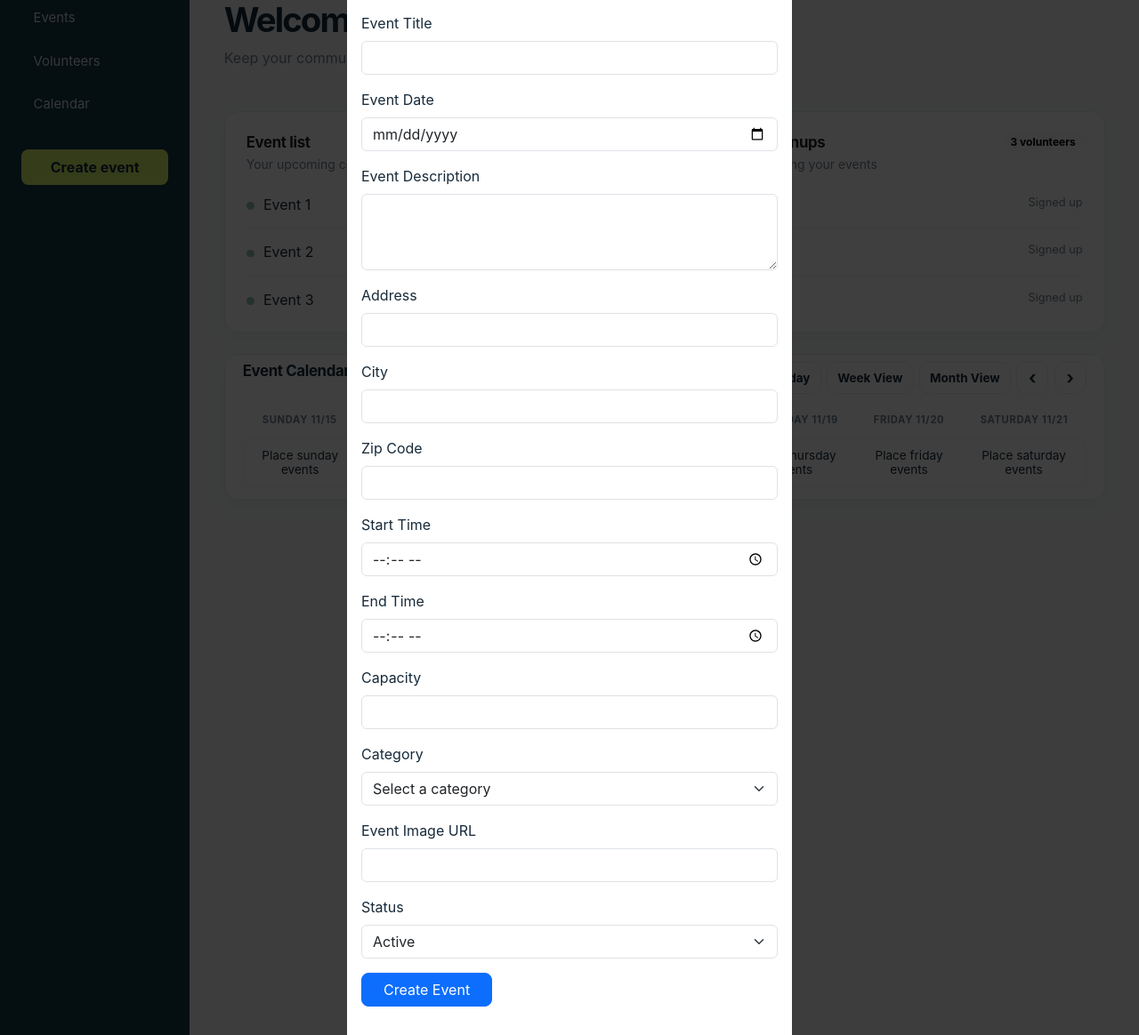
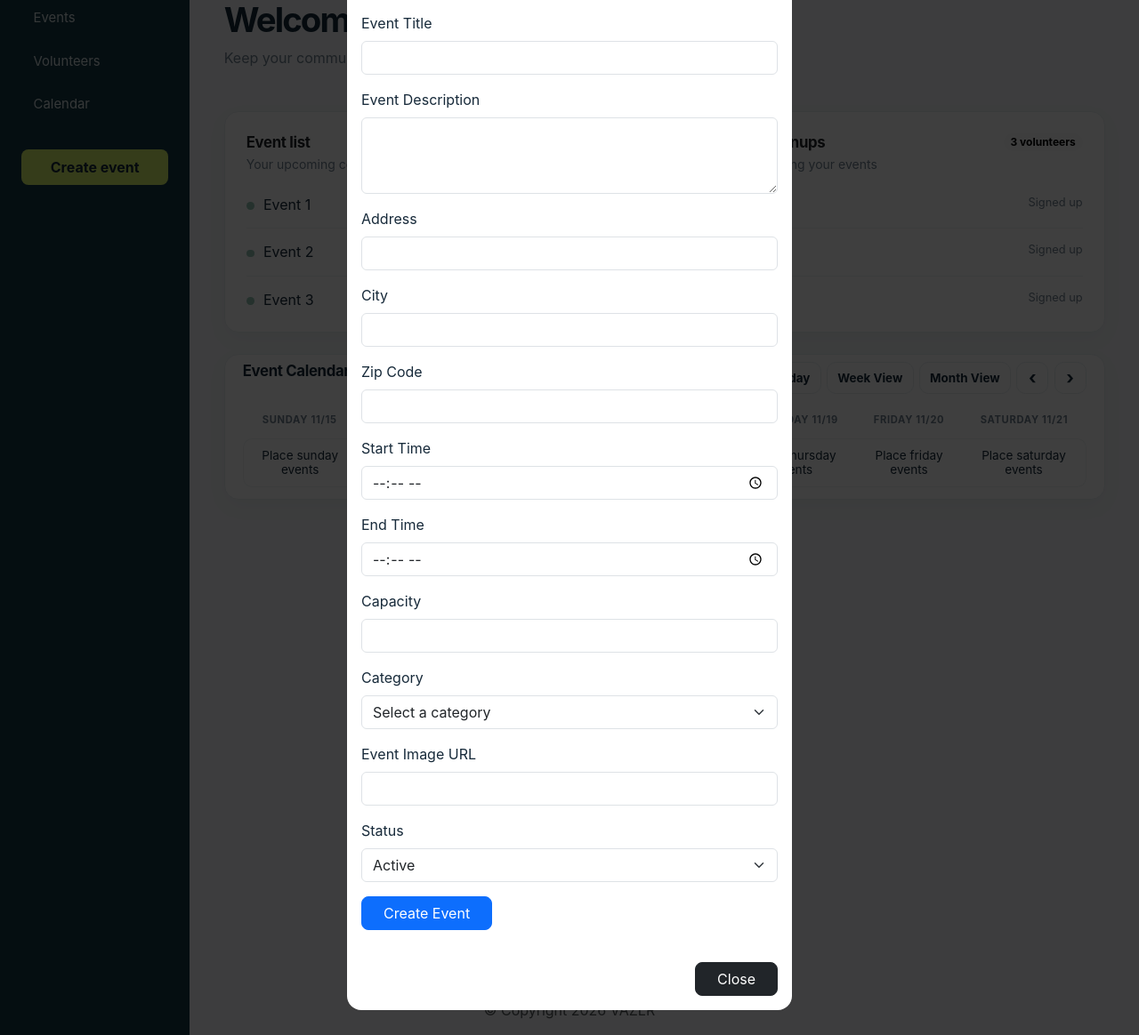
Before and after one commit to ZackM11/Vazlr, a Node server app: page /orgs-test in a window 1280 px wide, after a click on "Create event". Shown: the part 120-1284 px from the top of the page at 89% size. Run offline with Node 20, Linux system fonts and the light colour scheme; some libraries are stand-ins or nearby versions.

Commit message:
Started working on sending create event to backend

```diff
--- a/ProjectSourceCode/src/organizations.js
+++ b/ProjectSourceCode/src/organizations.js
@@ -106,7 +106,7 @@ router.post("/events", requireOrganization, async (req, res) => {
 	try {
 		// The user's role and an actual organizations row are both required.
 		const organization = await db.oneOrNone(
-			"SELECT user_id FROM organizations WHERE user_id = $1", //TODO: fix db query
+			"SELECT user_id FROM organizations WHERE user_id = $1 AND role = 'organization';", //TODO: fix db query
 			[organizationId],
 		);
 		if (!organization) {
@@ -114,7 +114,6 @@ router.post("/events", requireOrganization, async (req, res) => {
 				.status(403)
 				.json({ message: "Your account has no organization profile." });
 		}
-
 		const category = await db.oneOrNone(
 			"SELECT id FROM categories WHERE id = $1",
 			[vbody.eventCategory],
--- a/ProjectSourceCode/views/pages/org-dash.hbs
+++ b/ProjectSourceCode/views/pages/org-dash.hbs
@@ -1,41 +1,29 @@
 <!DOCTYPE html>
 <html lang="en">
+
 <head>
 	<meta charset="utf-8" />
 	<meta name="viewport" content="width=device-width, initial-scale=1" />
 	<title>Organization Dashboard | Vazlr</title>
-		<link
-			href="https://cdn.jsdelivr.net/npm/bootstrap@5.3.8/dist/css/bootstrap.min.css"
-			rel="stylesheet"
-			integrity="sha384-sRIl4kxILFvY47J16cr9ZwB07vP4J8+LH7qKQnuqkuIAvNWLzeN8tE5YBujZqJLB"
-			crossorigin="anonymous"
-		/>
+	<link href="https://cdn.jsdelivr.net/npm/bootstrap@5.3.8/dist/css/bootstrap.min.css" rel="stylesheet"
+		integrity="sha384-sRIl4kxILFvY47J16cr9ZwB07vP4J8+LH7qKQnuqkuIAvNWLzeN8tE5YBujZqJLB" crossorigin="anonymous" />
 	<link href="/css/dashboard.css" rel="stylesheet" />
 </head>
 
 <body class="dashboard-page">
 	<div class="container-fluid p-0">
 		<div class="row g-0 dashboard-shell">
-				<aside
-					class="col-md-3 col-xl-2 dashboard-sidebar"
-					aria-label="Organization dashboard navigation"
-				>
+			<aside class="col-md-3 col-xl-2 dashboard-sidebar" aria-label="Organization dashboard navigation">
 				<p class="sidebar-label">Workspace</p>
 				<nav class="d-grid gap-1">
 					<a class="sidebar-link" href="#events">Events</a>
-						<a class="sidebar-link" href="#volunteers"
-							>Volunteers</a
-						>
+					<a class="sidebar-link" href="#volunteers">Volunteers</a>
 					<a class="sidebar-link" href="#calendar">Calendar</a>
 				</nav>
 
 				<div class="sidebar-actions">
-						<button
-							class="btn btn-create-event rounded-3 py-2"
-							type="button"
-							data-bs-toggle="modal"
-							data-bs-target="#createEventModal"
-						>
+					<button class="btn btn-create-event rounded-3 py-2" type="button" data-bs-toggle="modal"
+						data-bs-target="#createEventModal">
 						Create event
 					</button>
 				</div>
@@ -55,136 +43,66 @@
 					</header>
 
 					<div class="row g-3 g-lg-4 mb-3 mb-lg-4">
-							<section
-								class="col-lg-6"
-								id="events"
-								aria-labelledby="events-title"
-							>
+						<section class="col-lg-6" id="events" aria-labelledby="events-title">
 							<div class="card dashboard-card">
 								<div class="card-body">
-										<div
-											class="d-flex justify-content-between align-items-start mb-2"
-										>
+									<div class="d-flex justify-content-between align-items-start mb-2">
 										<div>
-												<h2
-													class="section-title"
-													id="events-title"
-												>
+											<h2 class="section-title" id="events-title">
 												Event list
 											</h2>
-												<p
-													class="section-subtitle small mb-0 mt-1"
-												>
+											<p class="section-subtitle small mb-0 mt-1">
 												Your upcoming community
 												events
 											</p>
 										</div>
-											<span
-												class="badge rounded-pill text-bg-light"
-												>3 events</span
-											>
+										<span class="badge rounded-pill text-bg-light">3 events</span>
 									</div>
 									<ul class="list-group list-group-flush">
 										<li class="list-group-item">
-												<span
-													class="list-indicator"
-													aria-hidden="true"
-												></span
-												>Event 1
-												<span
-													class="list-meta float-end"
-													>Upcoming</span
-												>
+											<span class="list-indicator" aria-hidden="true"></span>Event 1
+											<span class="list-meta float-end">Upcoming</span>
 										</li>
 										<li class="list-group-item">
-												<span
-													class="list-indicator"
-													aria-hidden="true"
-												></span
-												>Event 2
-												<span
-													class="list-meta float-end"
-													>Upcoming</span
-												>
+											<span class="list-indicator" aria-hidden="true"></span>Event 2
+											<span class="list-meta float-end">Upcoming</span>
 										</li>
 										<li class="list-group-item">
-												<span
-													class="list-indicator"
-													aria-hidden="true"
-												></span
-												>Event 3
-												<span
-													class="list-meta float-end"
-													>Upcoming</span
-												>
+											<span class="list-indicator" aria-hidden="true"></span>Event 3
+											<span class="list-meta float-end">Upcoming</span>
 										</li>
 									</ul>
 								</div>
 							</div>
 						</section>
 
-							<section
-								class="col-lg-6"
-								id="volunteers"
-								aria-labelledby="volunteers-title"
-							>
+						<section class="col-lg-6" id="volunteers" aria-labelledby="volunteers-title">
 							<div class="card dashboard-card">
 								<div class="card-body">
-										<div
-											class="d-flex justify-content-between align-items-start mb-2"
-										>
+									<div class="d-flex justify-content-between align-items-start mb-2">
 										<div>
-												<h2
-													class="section-title"
-													id="volunteers-title"
-												>
+											<h2 class="section-title" id="volunteers-title">
 												Volunteer signups
 											</h2>
-												<p
-													class="section-subtitle small mb-0 mt-1"
-												>
+											<p class="section-subtitle small mb-0 mt-1">
 												People supporting your
 												events
 											</p>
 										</div>
-											<span
-												class="badge rounded-pill text-bg-light"
-												>3 volunteers</span
-											>
+										<span class="badge rounded-pill text-bg-light">3 volunteers</span>
 									</div>
 									<ul class="list-group list-group-flush">
 										<li class="list-group-item">
-												<span
-													class="list-indicator"
-													aria-hidden="true"
-												></span
-												>User 1
-												<span
-													class="list-meta float-end"
-													>Signed up</span
-												>
+											<span class="list-indicator" aria-hidden="true"></span>User 1
+											<span class="list-meta float-end">Signed up</span>
 										</li>
 										<li class="list-group-item">
-												<span
-													class="list-indicator"
-													aria-hidden="true"
-												></span
-												>User 2
-												<span
-													class="list-meta float-end"
-													>Signed up</span
-												>
+											<span class="list-indicator" aria-hidden="true"></span>User 2
+											<span class="list-meta float-end">Signed up</span>
 										</li>
 										<li class="list-group-item">
-												<span
-													class="list-indicator"
-													aria-hidden="true"
-												></span
-												>User 3
-												<span
-													class="list-meta float-end"
-													>Signed up</span
-												>
+											<span class="list-indicator" aria-hidden="true"></span>User 3
+											<span class="list-meta float-end">Signed up</span>
 										</li>
 									</ul>
 								</div>
@@ -192,11 +110,7 @@
 						</section>
 					</div>
 
-						<section
-							class="card dashboard-card calendar-card"
-							id="calendar"
-							aria-label="Event calendar"
-						>
+					<section class="card dashboard-card calendar-card" id="calendar" aria-label="Event calendar">
 						<div class="card-body">{{> calendar}}</div>
 					</section>
 				</div>
@@ -204,206 +118,96 @@
 		</div>
 	</div>
 
-		<div
-			class="modal fade"
-			id="createEventModal"
-			tabindex="-1"
-			aria-labelledby="createEventModalLabel"
-			aria-hidden="true"
-		>
+	<div class="modal fade" id="createEventModal" tabindex="-1" aria-labelledby="createEventModalLabel"
+		aria-hidden="true">
 		<div class="modal-dialog modal-dialog-centered">
 			<div class="modal-content border-0 rounded-4">
 				<div class="modal-header border-0 pb-0">
-						<h2
-							class="modal-title fs-5 fw-bold"
-							id="createEventModalLabel"
-						>
+					<h2 class="modal-title fs-5 fw-bold" id="createEventModalLabel">
 						Create an event
 					</h2>
-						<button
-							type="button"
-							class="btn-close"
-							data-bs-dismiss="modal"
-							aria-label="Close"
-						></button>
+					<button type="button" class="btn-close" data-bs-dismiss="modal" aria-label="Close"></button>
 				</div>
 				<div class="modal-body pt-2">
 					<h1 class="modal-title fs-4 fw-bold mb-3">
 						Create an event
 					</h1>
-						<form
-							id="createEventForm"
-							action="/orgs/events"
-							method="post"
-						>
+					<form id="createEventForm" action="/orgs/events" method="post">
 						<div class="mb-3">
-								<label for="eventName" class="form-label"
-									>Event Title</label
-								>
-								<input
-									type="text"
-									class="form-control"
-									id="eventName"
-									name="eventName"
-									required
-								/>
+							<label for="eventName" class="form-label">Event Title</label>
+							<input type="text" class="form-control" id="eventName" name="eventName" required />
+						</div>
+						<!--
+						<div class="mb-3">
+							<label for="eventDate" class="form-label">Event Date</label>
+							<input type="date" class="form-control" id="eventDate" name="eventDate" required />
+						</div>
+						-->
+						<div class="mb-3">
+							<label for="eventDescription" class="form-label">Event Description</label>
+							<textarea class="form-control" id="eventDescription" name="eventDescription" rows="3"
+								required></textarea>
 						</div>
 						<div class="mb-3">
-								<label for="eventDate" class="form-label"
-									>Event Date</label
-								>
-								<input
-									type="date"
-									class="form-control"
-									id="eventDate"
-									name="eventDate"
-									required
-								/>
+							<label for="eventLocation" class="form-label">Address</label>
+							<input type="text" class="form-control" id="eventAddress" name="eventAddress" required />
 						</div>
 						<div class="mb-3">
-								<label for="eventDescription" class="form-label"
-									>Event Description</label
-								>
-								<textarea
-									class="form-control"
-									id="eventDescription"
-									name="eventDescription"
-									rows="3"
-								></textarea>
+							<label for="eventTime" class="form-label">City</label>
+							<input type="text" class="form-control" id="eventCity" name="eventCity" required />
 						</div>
 						<div class="mb-3">
-								<label for="eventLocation" class="form-label"
-									>Address</label
-								>
-								<input
-									type="text"
-									class="form-control"
-									id="eventAddress"
-									name="eventAddress"
-									required
-								/>
+							<label for="eventTime" class="form-label">Zip Code</label>
+							<input type="text" class="form-control" id="eventZip" name="eventZip" required />
 						</div>
 						<div class="mb-3">
-								<label for="eventTime" class="form-label"
-									>City</label
-								>
-								<input
-									type="text"
-									class="form-control"
-									id="eventCity"
-									name="eventCity"
-									required
-								/>
+							<label for="eventTime" class="form-label">Start Time</label>
+							<input type="time" class="form-control" id="eventTime" name="eventTime" required />
 						</div>
 						<div class="mb-3">
-								<label for="eventTime" class="form-label"
-									>Zip Code</label
-								>
-								<input
-									type="text"
-									class="form-control"
-									id="eventZip"
-									name="eventZip"
-									required
-								/>
+							<label for="eventEndTime" class="form-label">End Time</label>
+							<input type="time" class="form-control" id="eventEndTime" name="eventEndTime" required />
 						</div>
 						<div class="mb-3">
-								<label for="eventTime" class="form-label"
-									>Start Time</label
-								>
-								<input
-									type="time"
-									class="form-control"
-									id="eventTime"
-									name="eventTime"
-									required
-								/>
+							<label for="eventCapacity" class="form-label">Capacity</label>
+							<input type="number" class="form-control" id="eventCapacity" name="eventCapacity"
+								required />
 						</div>
 						<div class="mb-3">
-								<label for="eventEndTime" class="form-label"
-									>End Time</label
-								>
-								<input
-									type="time"
-									class="form-control"
-									id="eventEndTime"
-									name="eventEndTime"
-									required
-								/>
-							</div>
-							<div class="mb-3">
-								<label for="eventCapacity" class="form-label"
-									>Capacity</label
-								>
-								<input
-									type="number"
-									class="form-control"
-									id="eventCapacity"
-									name="eventCapacity"
-								/>
-							</div>
-							<div class="mb-3">
-								<label for="eventCategory" class="form-label"
-									>Category</label
-								>
-								<select
-									class="form-select"
-									id="eventCategory"
-									name="eventCategory"
-									required
-								>
+							<label for="eventCategory" class="form-label">Category</label>
+							<select class="form-select" id="eventCategory" name="eventCategory" required>
 								<option value="" disabled selected>
 									Select a category
 								</option>
-									<option value="community">Community</option>
-									<option value="education">Education</option>
-									<option value="health">Health</option>
-									<option value="environment">
-										Environment
-									</option>
-									<option value="arts">Arts & Culture</option>
+								<option value="1">Environment</option>
+								<option value="2">Food & Hunger</option>
+								<option value="3">Education</option>
+								<option value="4">Animal Welfare</option>
+								<option value="5">Health & Wellness</option>
+								<option value="6">Community Development</option>
+								<option value="7">Arts & Culture</option>
+								<option value="8">Seniors</option>
 							</select>
 						</div>
 						<div class="mb-3">
-								<label for="eventImage" class="form-label"
-									>Event Image URL</label
-								>
-								<input
-									type="url"
-									class="form-control"
-									id="eventImage"
-									name="eventImage"
-									accept="image/*"
-								/>
+							<label for="eventImage" class="form-label">Event Image URL</label>
+							<input type="url" class="form-control" id="eventImage" name="eventImage" accept="image/*"
+								required />
 						</div>
 						<div class="mb-3">
-								<label for="eventLink" class="form-label"
-									>Status</label
-								>
-								<select
-									class="form-select"
-									id="eventLink"
-									name="eventLink"
-									required
-								>
+							<label for="eventLink" class="form-label">Status</label>
+							<select class="form-select" id="eventLink" name="eventLink" required>
 								<option value="active">Active</option>
 								<option value="inactive">Inactive</option>
 							</select>
 						</div>
-							<button
-								type="submit"
-								class="btn btn-primary rounded-3 px-4"
-							>
+						<button type="submit" class="btn btn-primary rounded-3 px-4">
 							Create Event
 						</button>
 					</form>
 				</div>
 				<div class="modal-footer border-0 pt-0">
-						<button
-							type="button"
-							class="btn btn-dark rounded-3 px-4"
-							data-bs-dismiss="modal"
-						>
+					<button type="button" class="btn btn-dark rounded-3 px-4" data-bs-dismiss="modal">
 						Close
 					</button>
 				</div>
@@ -411,10 +215,9 @@
 		</div>
 	</div>
 
-		<script
-			src="https://cdn.jsdelivr.net/npm/bootstrap@5.3.8/dist/js/bootstrap.bundle.min.js"
+	<script src="https://cdn.jsdelivr.net/npm/bootstrap@5.3.8/dist/js/bootstrap.bundle.min.js"
 		integrity="sha384-FKyoEForCGlyvwx9Hj09JcYn3nv7wiPVlz7YYwJrWVcXK/BmnVDxM+D2scQbITxI"
-			crossorigin="anonymous"
-		></script>
+		crossorigin="anonymous"></script>
 </body>
+
 </html>
```
Lines whose indentation alone changed are shown as unchanged.
